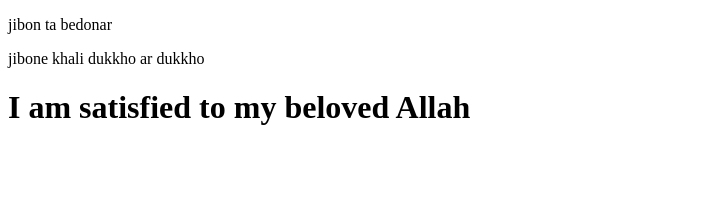
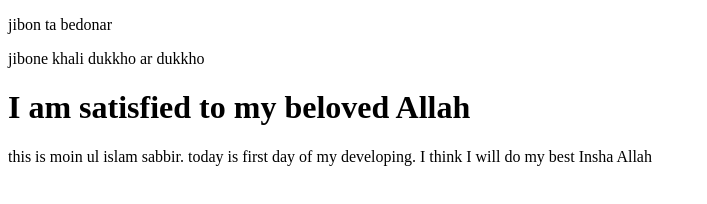
Before and after one commit to MI-Sabbir/my-second-repo, a plain HTML site: page index.html in a window 1280 px wide. Shown: the whole page, without its empty margins (0-707 px from the left). Drawn offline with Linux system fonts and the light colour scheme.

Commit message:
more code added

```diff
--- a/index.html
+++ b/index.html
@@ -10,6 +10,7 @@
     <p>jibon ta bedonar</p>
     <p>jibone khali dukkho ar dukkho</p>
     <h1> I am satisfied to my beloved Allah</h1>
+    <p> this is moin ul islam sabbir. today is first day of my developing. I think I will do my best Insha Allah</p>
 
 </body>
 </html>
```
Also changed, not shown: style.css (added).
